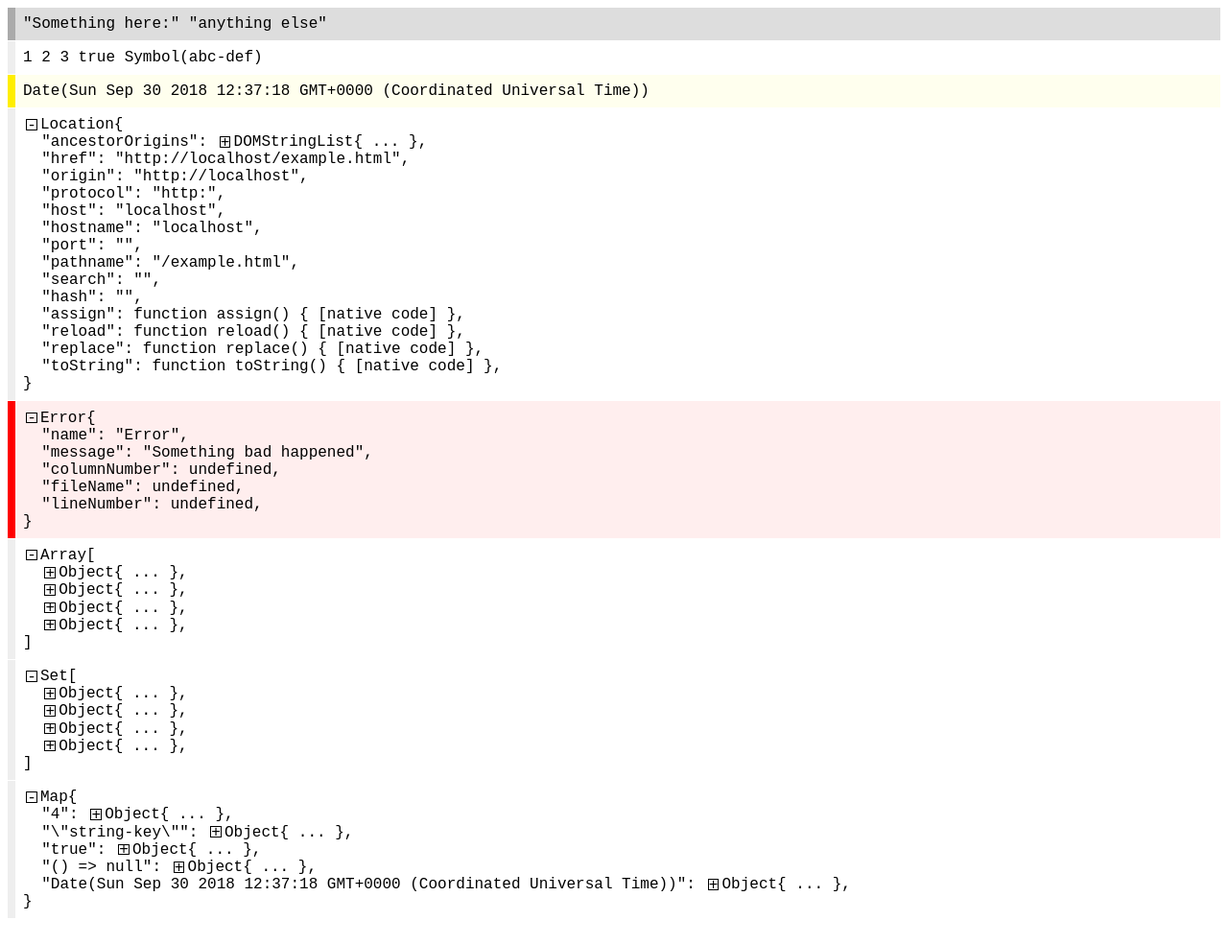
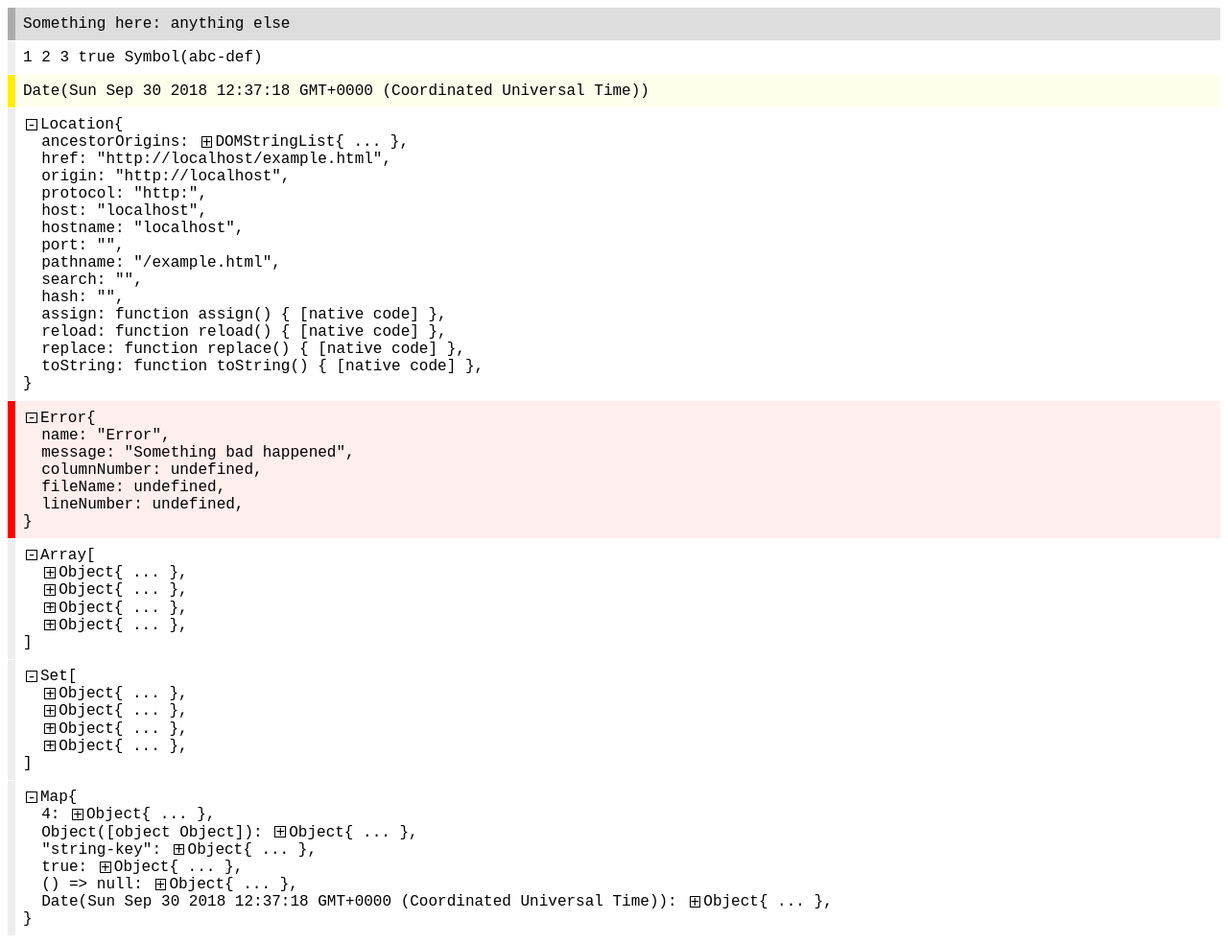
Before and after one commit to burdiuz/js-dom-console, a website: page example.html in a window 1280 px wide. Shown: the whole page at 96% size. Drawn offline with Linux system fonts and the light colour scheme.

Commit message:
fix quoted strings

```diff
--- a/console.js
+++ b/console.js
@@ -16,15 +16,6 @@
   const WARNING_TYPE = 'warning';
   const ERROR_TYPE = 'error';
   const SUCCESS_TYPE = 'success';
-
-  const getClassName = value => {
-    if (!value) return '';
-
-    const match = String(value.constructor).match(/^(?:[\w\s\d_$])+\s+([\w\d_$]+)\s*[^\1]/);
-    // .match(/^(?:(?:[\w\s\d_$])+\s+|)([\w\d_$]+)\s*[^\2]/) - returns type if anonymous
-
-    return match ? match[1] : '';
-  };
 
   const setCustomClassNameTo = (data, className) => data[CLASS_NAME_KEY] = className;
 
@@ -62,10 +53,63 @@
     return value.constructor;
   };
 
+  function unwrapExports (x) {
+  	return x && x.__esModule && Object.prototype.hasOwnProperty.call(x, 'default') ? x['default'] : x;
+  }
+
+  function createCommonjsModule(fn, module) {
+  	return module = { exports: {} }, fn(module, module.exports), module.exports;
+  }
+
+  var getClass_1 = createCommonjsModule(function (module, exports) {
+
+  Object.defineProperty(exports, '__esModule', { value: true });
+
+  const getClass = (target) => {
+    if(target === null || target === undefined) {
+      return undefined;
+    }
+
+    const proto = Object.getPrototypeOf(target);
+
+    if (typeof proto === 'object') {
+      return proto.constructor;
+    }
+
+    return proto;
+  };
+
+  const getParentClass = (target) => {
+    const def = getClass(target);
+
+    return def && Object.getPrototypeOf(def);
+  };
+
+  const getClassName = (value) => {
+    if (!value) return '';
+
+    const match = String(getClass(value)).match(
+      /^(?:[^\(\{\s]*)(?:class|function)\s+([\w\d_$]+)(?:\s*\(|\s*\{|\s+extends)/,
+    );
+
+    return match ? match[1] : '';
+  };
+
+  exports.getClassName = getClassName;
+  exports.getParentClass = getParentClass;
+  exports.getClass = getClass;
+  exports.default = getClass;
+  });
+
+  unwrapExports(getClass_1);
+  var getClass_2 = getClass_1.getClassName;
+  var getClass_3 = getClass_1.getParentClass;
+  var getClass_4 = getClass_1.getClass;
+
   var convertArray = ((value, convertValue) => {
     const result = value.map(convertValue);
 
-    setCustomClassNameTo(result, getClassName(value));
+    setCustomClassNameTo(result, getClass_2(value));
 
     return result;
   });
@@ -96,7 +140,7 @@
       return content;
     }
 
-    const name = getClassName(value) || 'Function';
+    const name = getClass_2(value) || 'Function';
     const result = { content };
 
     setCustomClassNameTo(result, `${name}(${content.substr(0, MAX_FUNC_STR_LEN)})`);
@@ -118,7 +162,7 @@
       result[keyRep] = convertValue(item);
     });
 
-    setCustomClassNameTo(result, getClassName(value));
+    setCustomClassNameTo(result, getClass_2(value));
 
     return result;
   });
@@ -132,7 +176,7 @@
       result[key] = convertValue(value[key]);
     });
 
-    setCustomClassNameTo(result, getClassName(value));
+    setCustomClassNameTo(result, getClass_2(value));
 
     return result;
   });
@@ -142,7 +186,7 @@
 
     value.forEach(item => result.push(convertValue(item)));
 
-    setCustomClassNameTo(result, getClassName(value));
+    setCustomClassNameTo(result, getClass_2(value));
 
     return result;
   });
@@ -331,7 +375,7 @@
 
     Object.keys(object).forEach(key => {
       const value = object[key];
-      text += `${space}${convert(key)}: `;
+      text += `${space}${key}: `;
 
       if (typeof value === 'object') {
         result.push(document.createTextNode(text));
@@ -414,6 +458,12 @@
 
   const buildContent = (content, item) => {
     content.forEach(value => {
+      if (typeof value === 'string') {
+        // shortcut for log strings to not wrap them with quotes
+        item.appendChild(createSimpleValue(value));
+        return;
+      }
+
       const result = convert(value);
 
       if (typeof result === 'object') {
--- a/example.html
+++ b/example.html
@@ -24,6 +24,7 @@
   Msg.log([{ name: 'obj-1' }, { name: 'obj-2' }, { name: 'obj-3' }, { name: 'obj-4' }]);
   Msg.log(new Set([{ name: 'obj-1' }, { name: 'obj-2' }, { name: 'obj-3' }, { name: 'obj-4' }]));
   Msg.log(new Map([
+    [ { type: 'key' }, { type: 'value' } ],
     [ 'string-key', { name: 'obj-1' } ],
     [ 4, { name: 'obj-2' } ],
     [ true, { name: 'obj-3' } ],
--- a/package.json
+++ b/package.json
@@ -1,7 +1,7 @@
 {
   "name": "@actualwave/dom-console",
   "description": "Small UI helper to display console output on the page.",
-  "version": "0.0.2",
+  "version": "0.0.4",
   "main": "console.js",
   "keywords": [
     "js",
@@ -20,6 +20,9 @@
   "repository": {
     "type": "git",
     "url": "https://github.com/burdiuz/js-dom-console.git"
+  },
+  "dependencies": {
+    "@actualwave/get-class": "^0.0.2"
   },
   "devDependencies": {
     "babel-core": "^6.26.3",
--- a/source/dom.js
+++ b/source/dom.js
@@ -5,6 +5,12 @@ const createSimpleValue = (value) => document.createTextNode(`${value} `);
 
 export const buildContent = (content, item) => {
   content.forEach((value) => {
+    if (typeof value === 'string') {
+      // shortcut for log strings to not wrap them with quotes
+      item.appendChild(createSimpleValue(value));
+      return;
+    }
+
     const result = convert(value);
 
     if (typeof result === 'object') {
--- a/source/nested.js
+++ b/source/nested.js
@@ -1,6 +1,5 @@
 /* eslint-disable no-use-before-define */
 import { SPACE_LEVEL, getStringWrap, removeAllChildren } from './utils';
-import { convert } from './data';
 
 const setExpandIconSymbol = (icon, expanded) => {
   icon.innerHTML = expanded ? '-' : '+';
@@ -47,7 +46,7 @@ const createUINestedObjectContent = (object, space) => {
 
   Object.keys(object).forEach((key) => {
     const value = object[key];
-    text += `${space}${convert(key)}: `;
+    text += `${space}${key}: `;
 
     if (typeof value === 'object') {
       result.push(document.createTextNode(text));
--- a/source/types/Array.js
+++ b/source/types/Array.js
@@ -1,4 +1,6 @@
-import { setCustomClassNameTo, getClassName } from '../utils';
+import { getClassName } from '@actualwave/get-class';
+
+import { setCustomClassNameTo } from '../utils';
 
 export default (value, convertValue) => {
   const result = value.map(convertValue);
--- a/source/types/Function.js
+++ b/source/types/Function.js
@@ -1,4 +1,6 @@
-import { MAX_FUNC_STR_LEN, setCustomClassNameTo, getClassName } from '../utils';
+import { getClassName } from '@actualwave/get-class';
+
+import { MAX_FUNC_STR_LEN, setCustomClassNameTo } from '../utils';
 
 export default (value) => {
   const content = String(value);
--- a/source/types/Object.js
+++ b/source/types/Object.js
@@ -1,4 +1,6 @@
-import { setCustomClassNameTo, getClassName } from '../utils';
+import { getClassName } from '@actualwave/get-class';
+
+import { setCustomClassNameTo } from '../utils';
 
 export default (value, convertValue) => {
   const result = {};
--- a/source/types/Set.js
+++ b/source/types/Set.js
@@ -1,4 +1,6 @@
-import { setCustomClassNameTo, getClassName } from '../utils';
+import { getClassName } from '@actualwave/get-class';
+
+import { setCustomClassNameTo } from '../utils';
 
 export default (value, convertValue) => {
   const result = [];
```
Also changed, not shown: source/types/Map.js (+3 -5 lines), source/utils.js (+0 -11 lines), README.md, console.min.js, 3 other files.
